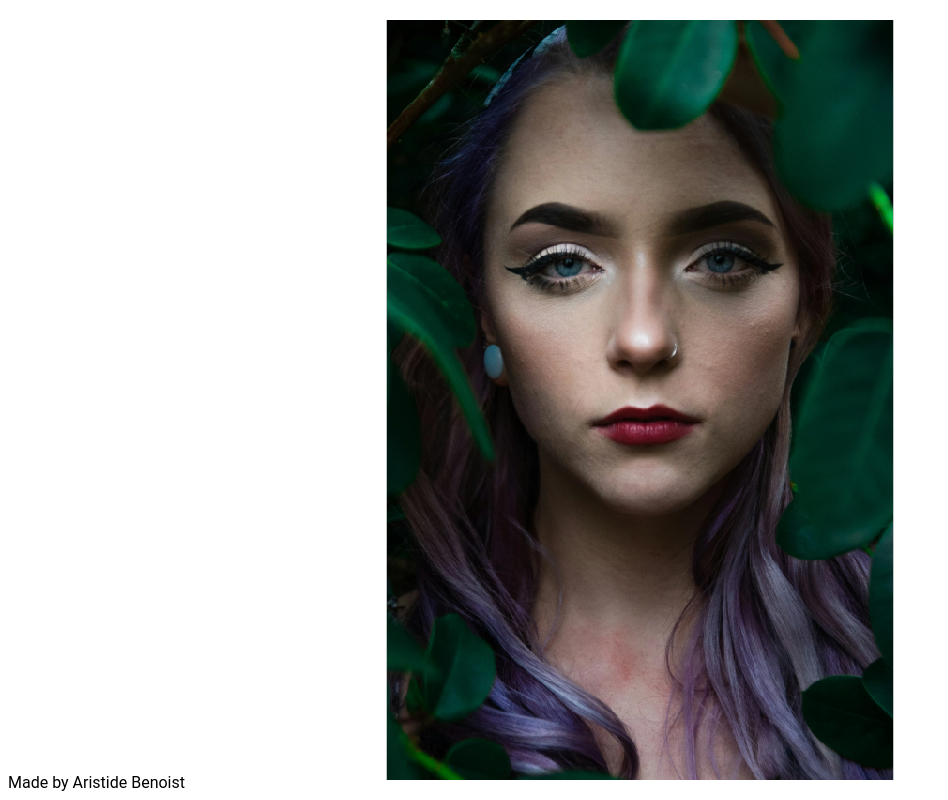
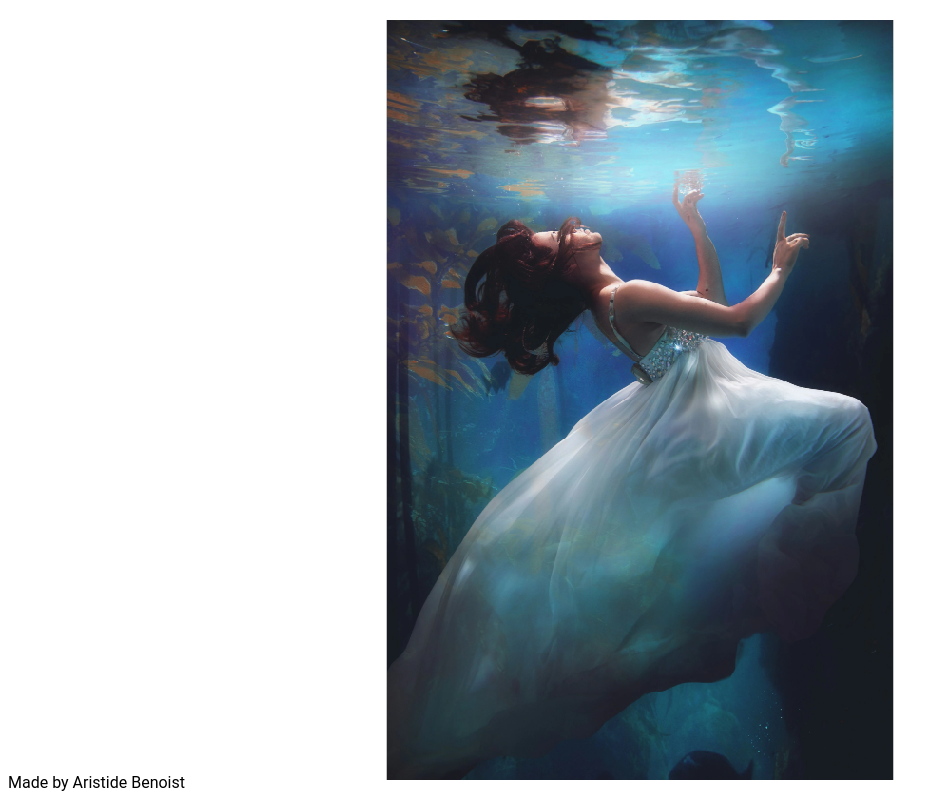
Before and after one commit to devloop01/webgl-image-interactions-aristide, a website built with Vite: page index.html in a window 1280 px wide. Shown: the whole page, without its empty margins (0-948 px from the left). Built offline with nearby package versions, Linux system fonts and the light colour scheme; animation ran at ten frames a second; files whose address does not match are found by name.

Commit message:
create demo3 (setup)

```diff
--- a/index.html
+++ b/index.html
@@ -14,8 +14,12 @@
       <img src="/images/0.webp" data-normal-src="/images/0n.webp" />
     </figure> -->
 
+    <!-- <figure>
+      <img src="/images/1.webp" data-depth-src="/images/1d.webp" />
+    </figure> -->
+
     <figure>
-      <img src="/images/1.webp" data-depth-src="/images/1d.webp" />
+      <img src="/images/3.webp" />
     </figure>
 
     <footer>
--- a/src/gl/Plane.shader.ts
+++ b/src/gl/Plane.shader.ts
@@ -1,28 +1,44 @@
-export const demo1 = {
-  vertex: /*glsl*/ `
+const vertex = /*glsl*/ `
     attribute vec3 position;
     attribute vec2 uv;
 
+    varying vec2 vUv;
+
     uniform mat4 modelViewMatrix;
     uniform mat4 projectionMatrix;
-
-        varying vec2 vUv;
 
     void main() {
       vUv = uv;
       gl_Position = projectionMatrix * modelViewMatrix * vec4(position, 1.0);
     }
-      `,
+`;
 
-  fragment: /*glsl*/ `
+const fragmentHead = /*glsl*/ `
     precision highp float;
 
+    varying vec2 vUv;
+
+    uniform float uTime;
+    uniform vec2 uMouse;
     uniform sampler2D uTexture;
     uniform sampler2D uNormal;
-        uniform vec2 uMouse;
+    uniform sampler2D uDepth;
     uniform vec2 uResolution;
+    uniform vec2 uSize;
 
-        varying vec2 vUv;
+    vec2 backgroundCoverUv(vec2 screenSize, vec2 imageSize, vec2 uv) {
+      float screenRatio = screenSize.x / screenSize.y;
+      float imageRatio = imageSize.x / imageSize.y;
+      vec2 newSize = screenRatio < imageRatio ? vec2(imageSize.x * screenSize.y / imageSize.y, screenSize.y) : vec2(screenSize.x, imageSize.y * screenSize.x / imageSize.x);
+      vec2 newOffset = (screenRatio < imageRatio ? vec2((newSize.x - screenSize.x) / 2.0, 0.0) : vec2(0.0, (newSize.y - screenSize.y) / 2.0)) / newSize;
+      return uv * screenSize / newSize + newOffset;
+    }
+`;
+
+export const demo1 = {
+  vertex,
+  fragment: /*glsl*/ `
+        ${fragmentHead}
 
         void main() {
             vec3 tex = texture2D(uTexture, vUv).rgb;
@@ -45,7 +61,6 @@ export const demo1 = {
             vec3 finalDiffuse = diffuse+diffuseAmbient;
 
             gl_FragColor = vec4(finalDiffuse, 1.0);
-
         }
       `,
 };
@@ -53,30 +68,9 @@ export const demo1 = {
 // ---------------------------------------------
 
 export const demo2 = {
-  vertex: /*glsl*/ `
-          attribute vec3 position;
-          attribute vec2 uv;
-
-          uniform mat4 modelViewMatrix;
-          uniform mat4 projectionMatrix;
-
-          varying vec2 vUv;
-
-          void main() {
-            vUv = uv;
-            gl_Position = projectionMatrix * modelViewMatrix * vec4(position, 1.0);
-          }
-        `,
-
+  vertex,
   fragment: /*glsl*/ `
-          precision highp float;
-
-          uniform sampler2D uTexture;
-          uniform sampler2D uDepth;
-          uniform vec2 uMouse;
-          uniform vec2 uResolution;
-
-          varying vec2 vUv;
+          ${fragmentHead}
 
           void main() {
               vec2 aspect = uResolution / max(uResolution.x, uResolution.y);
@@ -96,7 +90,23 @@ export const demo2 = {
               final = tex;
 
               gl_FragColor = vec4(final, 1.0);
-
           }
         `,
 };
+
+// ---------------------------------------------
+
+export const demo3 = {
+  vertex,
+  fragment: /*glsl*/ `
+          ${fragmentHead}
+
+          void main() {
+              vec2 aspect = uResolution / max(uResolution.x, uResolution.y);
+              vec2 uv = (vUv - 0.5) * aspect;
+              vec2 mouse = uMouse * aspect;
+              vec3 tex = texture2D(uTexture, backgroundCoverUv(uSize, uResolution, vUv)).rgb;
+              gl_FragColor = vec4(tex, 1.0);
+          }
+        `,
+};
--- a/src/gl/Plane.ts
+++ b/src/gl/Plane.ts
@@ -1,7 +1,7 @@
 import { Plane as BasePlane, Program, Mesh, Texture } from "ogl";
 
 import { Gl } from "./index";
-import { demo1, demo2 } from "./Plane.shader";
+import { demo1, demo2, demo3 } from "./Plane.shader";
 
 export type PlaneOptions = {
   domElement: HTMLElement;
@@ -36,7 +36,7 @@ export class Plane {
     this.geometry = new BasePlane(this.gl.ctx);
     this.program = new Program(this.gl.ctx, {
       uniforms: this.uniforms,
-      ...demo2,
+      ...demo3,
     });
 
     this.mesh = new Mesh(this.gl.ctx, {
```
Also changed, not shown: public/images/3.webp (added). Lines whose indentation alone changed are shown as unchanged.
